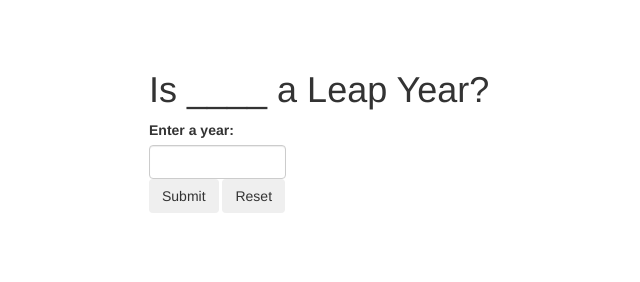
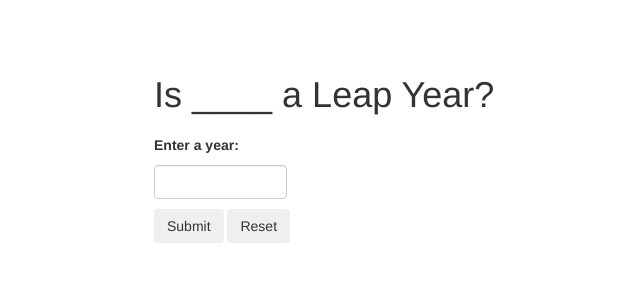
Before and after one commit to ElysiaAvery/alt-leap-year, a plain HTML site: page index.html in a window 1280 px wide. Shown: the whole page, without its empty margins (306-946 px from the left). Drawn offline with Linux system fonts and the light colour scheme.

Commit message:
add padding and margins to form

```diff
--- a/css/styles.css
+++ b/css/styles.css
@@ -1,5 +1,23 @@
 body {
   padding: 50px;
+}
+
+h1  {
+  padding: 5px;
+}
+
+form {
+  padding: 5px;
+}
+
+input {
+  margin-top: 5px;
+  margin-bottom: 5px;
+}
+
+button {
+  margin-top: 5px;
+  margin-bottom: 5px;
 }
 
 .container {
@@ -15,4 +33,5 @@ body {
 
 #output {
   display: none;
+  padding: 5px;
 }
```
